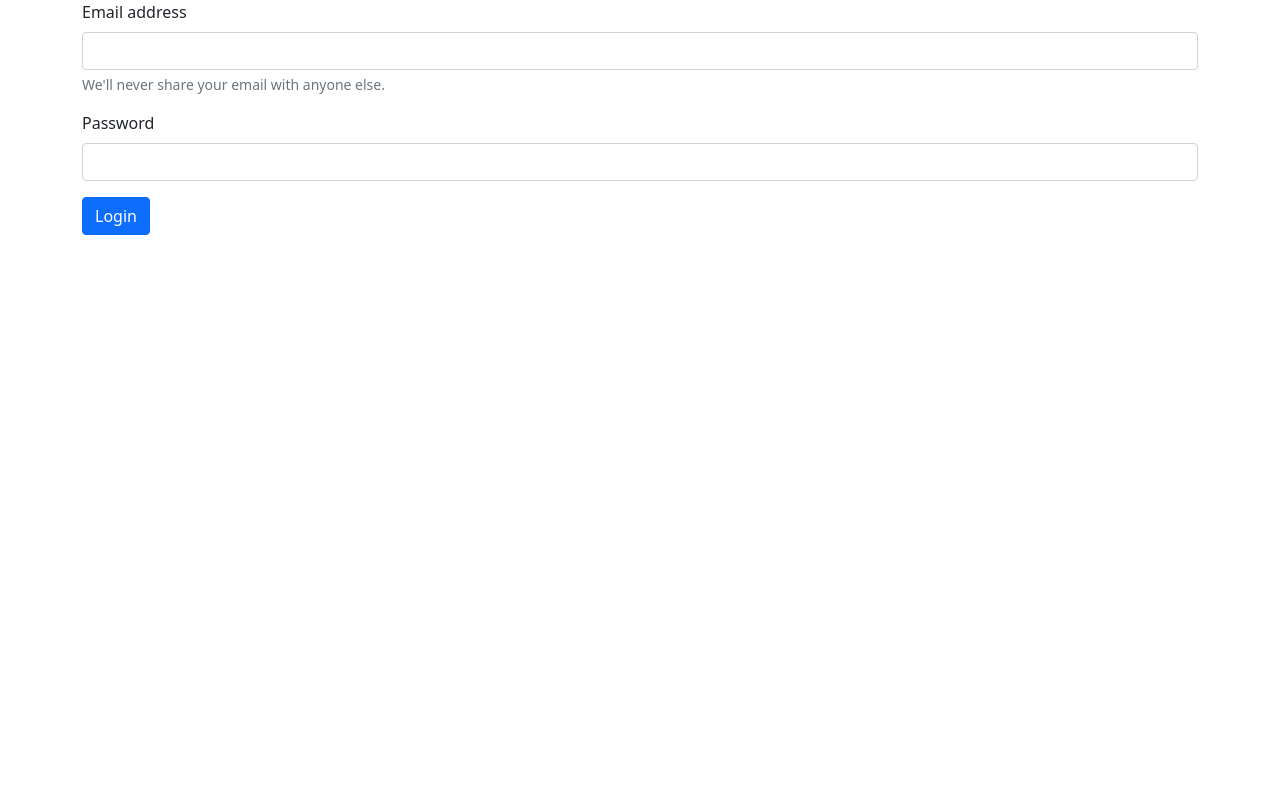
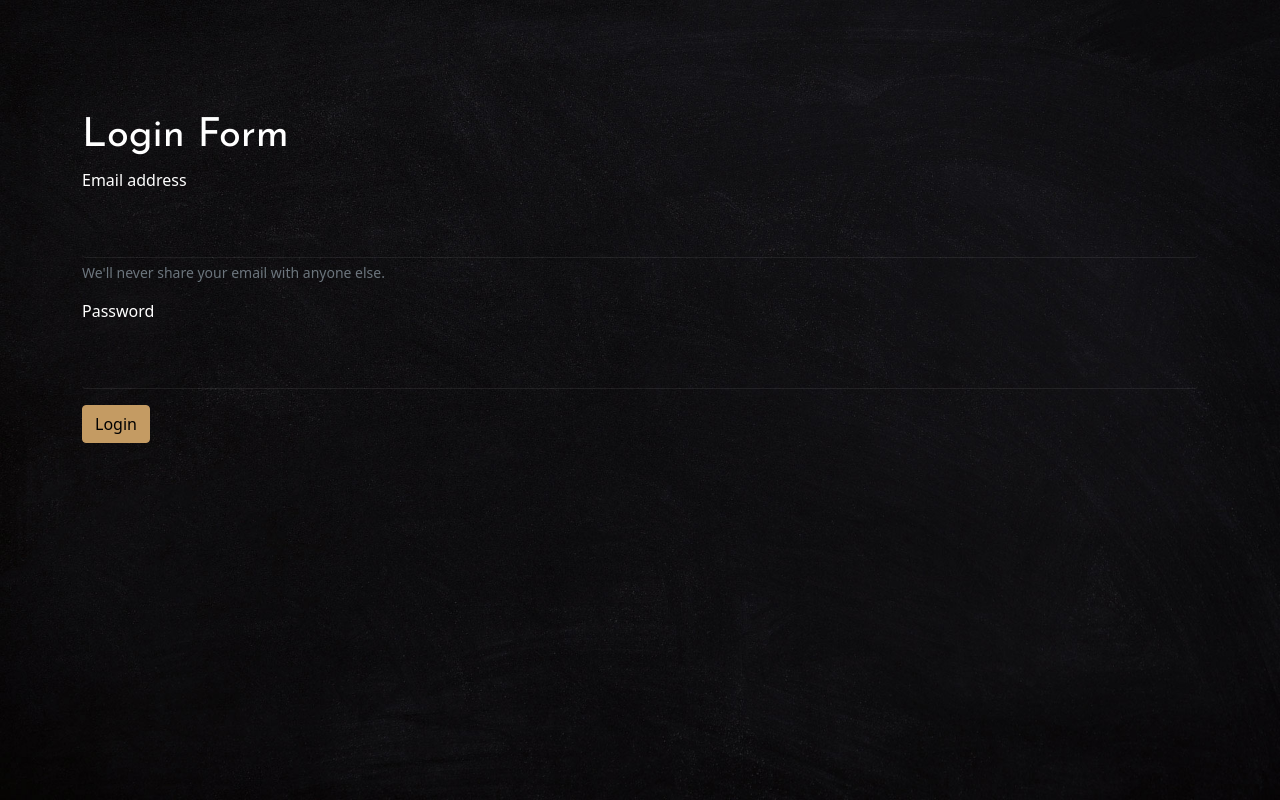
Before and after one commit to YasmineEl-shahat/Cafeteria, a PHP site: page /auth/login-form.php in a window 1280 px wide. Run offline with PHP 8.4, Linux system fonts and the light colour scheme.

Commit message:
login style

```diff
--- a/views/auth/login-form.php
+++ b/views/auth/login-form.php
@@ -4,39 +4,80 @@
 error_reporting(E_ALL);
 
 session_start();
-    if(!empty($_SESSION)){
+if (!empty($_SESSION)) {
     header("Location:../home");
 }
 
-    if($_GET){
+if ($_GET) {
     $error = json_decode($_GET['error']);
 }
 ?>
 
 <!DOCTYPE html>
 <html lang="en">
+
 <head>
-    <meta charset="UTF-8">
-    <title>Title</title>
+    <title>Coffee - Free Bootstrap 4 Template by Colorlib</title>
+    <meta charset="utf-8">
+    <meta name="viewport" content="width=device-width, initial-scale=1, shrink-to-fit=no">
+
+    <link href="https://fonts.googleapis.com/css?family=Poppins:300,400,500,600,700" rel="stylesheet">
+    <link href="https://fonts.googleapis.com/css?family=Josefin+Sans:400,700" rel="stylesheet">
+    <link href="https://fonts.googleapis.com/css?family=Great+Vibes" rel="stylesheet">
+
+    <link rel="stylesheet" href="../../assets/css/open-iconic-bootstrap.min.css">
+    <link rel="stylesheet" href="../../assets/css/animate.css">
+
+    <link rel="stylesheet" href="../../assets/css/owl.carousel.min.css">
+    <link rel="stylesheet" href="../../assets/css/owl.theme.default.min.css">
+    <link rel="stylesheet" href="../../assets/css/magnific-popup.css">
+
+    <link rel="stylesheet" href="../../assets/css/aos.css">
+
+    <link rel="stylesheet" href="../../assets/css/ionicons.min.css">
+
+    <link rel="stylesheet" href="../../assets/css/bootstrap-datepicker.css">
+    <link rel="stylesheet" href="../../assets/css/jquery.timepicker.css">
+
+
+    <link rel="stylesheet" href="../../assets/css/flaticon.css">
+    <link rel="stylesheet" href="../../assets/css/icomoon.css">
+    <link rel="stylesheet" href="../../assets/css/style.css">
+    <!-- Font Awesome CSS -->
+    <link rel="stylesheet" href="https://cdnjs.cloudflare.com/ajax/libs/font-awesome/6.4.0/css/all.min.css" integrity="sha512-iecdLmaskl7CVkqkXNQ/ZH/XLlvWZOJyj7Yy7tcenmpD1ypASozpmT/E0iPtmFIB46ZmdtAc9eNBvH0H/ZpiBw==" crossorigin="anonymous" referrerpolicy="no-referrer" />
+
     <link href="https://cdn.jsdelivr.net/npm/bootstrap@5.1.3/dist/css/bootstrap.min.css" rel="stylesheet" integrity="sha384-1BmE4kWBq78iYhFldvKuhfTAU6auU8tT94WrHftjDbrCEXSU1oBoqyl2QvZ6jIW3" crossorigin="anonymous">
+    <style>
+        label{
+            color:#fff;
+        }
+        </style>
 </head>
+
 <body>
+    <section class="ftco-section ">
         <div class="container">
+            <div class="row">
+                <div class="col-md-12">
+                    <h1>Login Form</h1>
                     <form method="post" action="../../controller/auth/login.php">
                         <div class="mb-3">
                             <label for="exampleInputEmail1" class="form-label">Email address</label>
-            <input type="email" class="form-control"
-                   name='email' id="exampleInputEmail1" aria-describedby="emailHelp">
+                            <input type="email" class="form-control" name='email' id="exampleInputEmail1" aria-describedby="emailHelp">
                             <div id="emailHelp" class="form-text">We'll never share your email with anyone else.</div>
                         </div>
                         <div class="mb-3">
                             <label for="exampleInputPassword1" class="form-label">Password</label>
                             <input type="password" name='password' class="form-control" id="exampleInputPassword1">
                         </div>
-        <div class="text-danger"> <?php  if(isset($error))  echo $error; ?></div>
+                        <div class="text-danger"> <?php if (isset($error))  echo $error; ?></div>
                         <button type="submit" class="btn btn-primary">Login</button>
                     </form>
                 </div>
+            </div>
+        </div>
+    </section>
     <script src="https://cdn.jsdelivr.net/npm/bootstrap@5.1.3/dist/js/bootstrap.bundle.min.js" integrity="sha384-ka7Sk0Gln4gmtz2MlQnikT1wXgYsOg+OMhuP+IlRH9sENBO0LRn5q+8nbTov4+1p" crossorigin="anonymous"></script>
 </body>
+
 </html>
--- a/views/user/users-table.php
+++ b/views/user/users-table.php
@@ -8,6 +8,7 @@
     error_reporting(E_ALL);
 
     include "../../models/user.php";
+
     include "../../guard/adminAuth.php";
 
     adminAuth("../auth/login-form.php");
```
Lines whose indentation alone changed are shown as unchanged.
